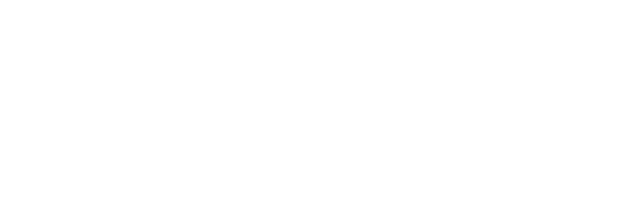
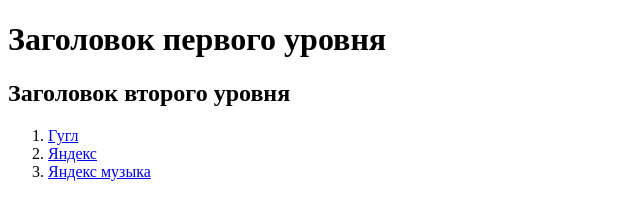
Before and after one commit to Jora947/task1-html, a website: page src/index.html in a window 1280 px wide. Shown: the whole page, without its empty margins (0-640 px from the left). Drawn offline with Linux system fonts and the light colour scheme.

Commit message:
Задание по HTML

```diff
--- a/src/index.html
+++ b/src/index.html
@@ -3,5 +3,17 @@
     <head>
         <title>HTML</title>
     </head>
-    <body></body>
+    <body>
+        <h1>Заголовок первого уровня</h1>
+        <h2>Заголовок второго уровня</h2>
+        <ol>
+            <li><a href="https://www.google.ru/">Гугл</a></li>
+            <li><a href="https://yandex.ru/">Яндекс</a></li>
+            <li>
+                <a href="https://music.yandex.ru/?utm_source=main_stripe_big"
+                    >Яндекс музыка</a
+                >
+            </li>
+        </ol>
+    </body>
 </html>
```
Also changed, not shown: 1 other file.
